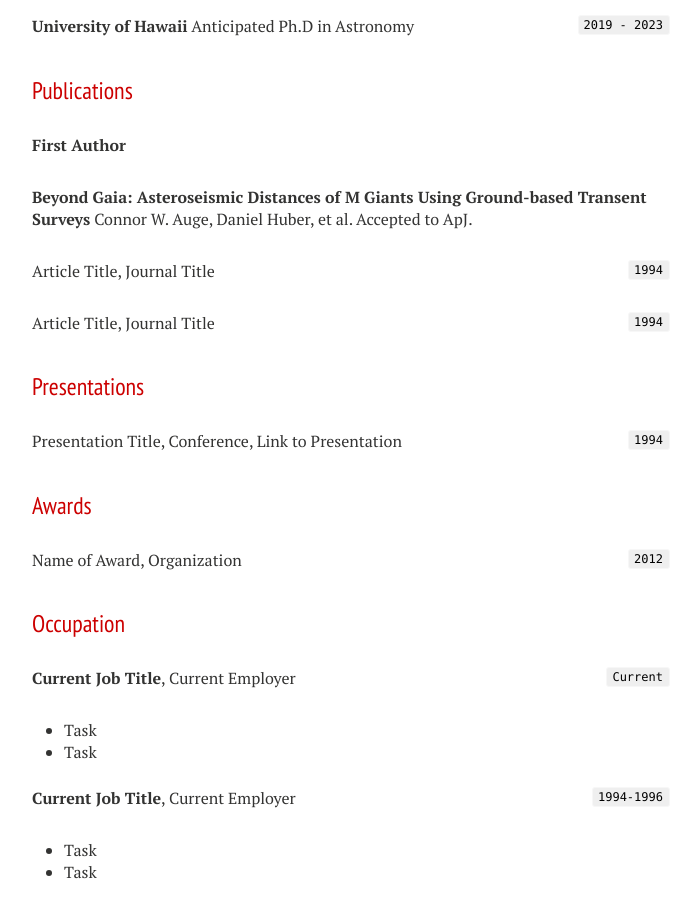
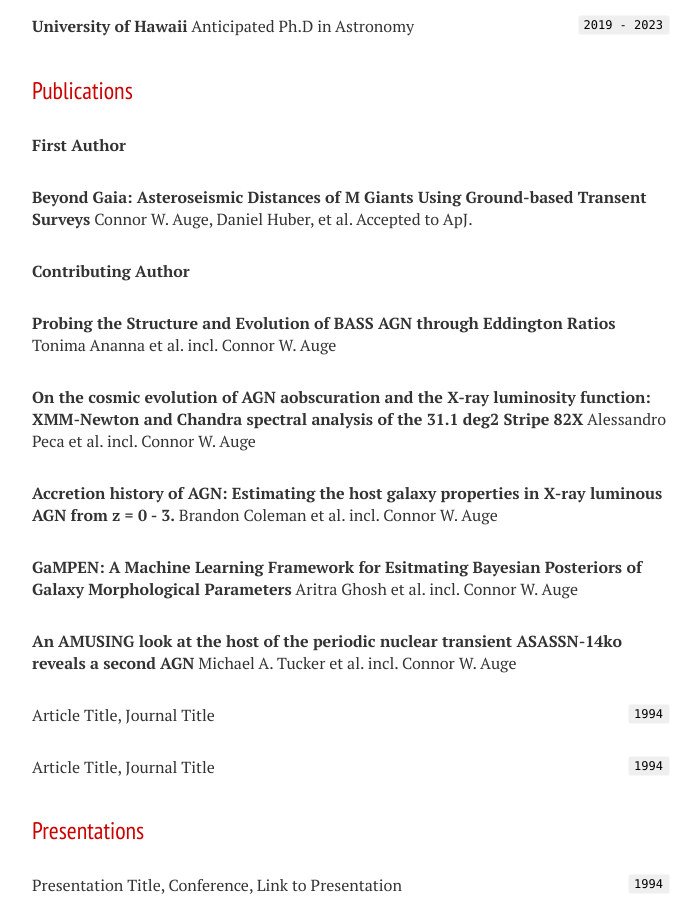
Before and after one commit to cwauge/cwauge.github.io, a Jekyll site: the page built from cv.md, in a window 1280 px wide and 900 px high, scrolled down 512 px. Shown: the whole window, without its empty margins (288-988 px from the left). Built offline with Jekyll 4.4.1, drawn with Linux system fonts in a browser that asks for light colours; nearby versions of some CDN libraries; our own code applies the rules of GitHub Pages for plain Markdown files.

Commit message:
Update cv.md

```diff
--- a/cv.md
+++ b/cv.md
@@ -29,6 +29,23 @@ __First Author__
 **Beyond Gaia: Asteroseismic Distances of M Giants Using Ground-based Transent Surveys**
 Connor W. Auge, Daniel Huber, et al.
 [Accepted to ApJ.](https://ui.adsabs.harvard.edu/abs/2020AJ....160...18A/abstract)
+
+__Contributing Author__
+
+**Probing the Structure and Evolution of BASS AGN through Eddington Ratios**
+Tonima Ananna et al. incl. Connor W. Auge
+
+**On the cosmic evolution of AGN aobscuration and the X-ray luminosity function: XMM-Newton and Chandra spectral analysis of the 31.1 deg2 Stripe 82X**
+Alessandro Peca et al. incl. Connor W. Auge
+
+**Accretion history of AGN: Estimating the host galaxy properties in X-ray luminous AGN from z = 0 - 3.**
+Brandon Coleman et al. incl. Connor W. Auge
+
+**GaMPEN: A Machine Learning Framework for Esitmating Bayesian Posteriors of Galaxy Morphological Parameters**
+Aritra Ghosh et al. incl. Connor W. Auge
+
+**An AMUSING look at the host of the periodic nuclear transient ASASSN-14ko reveals a second AGN**
+Michael A. Tucker et al. incl. Connor W. Auge
 
 
 `1994`
```
